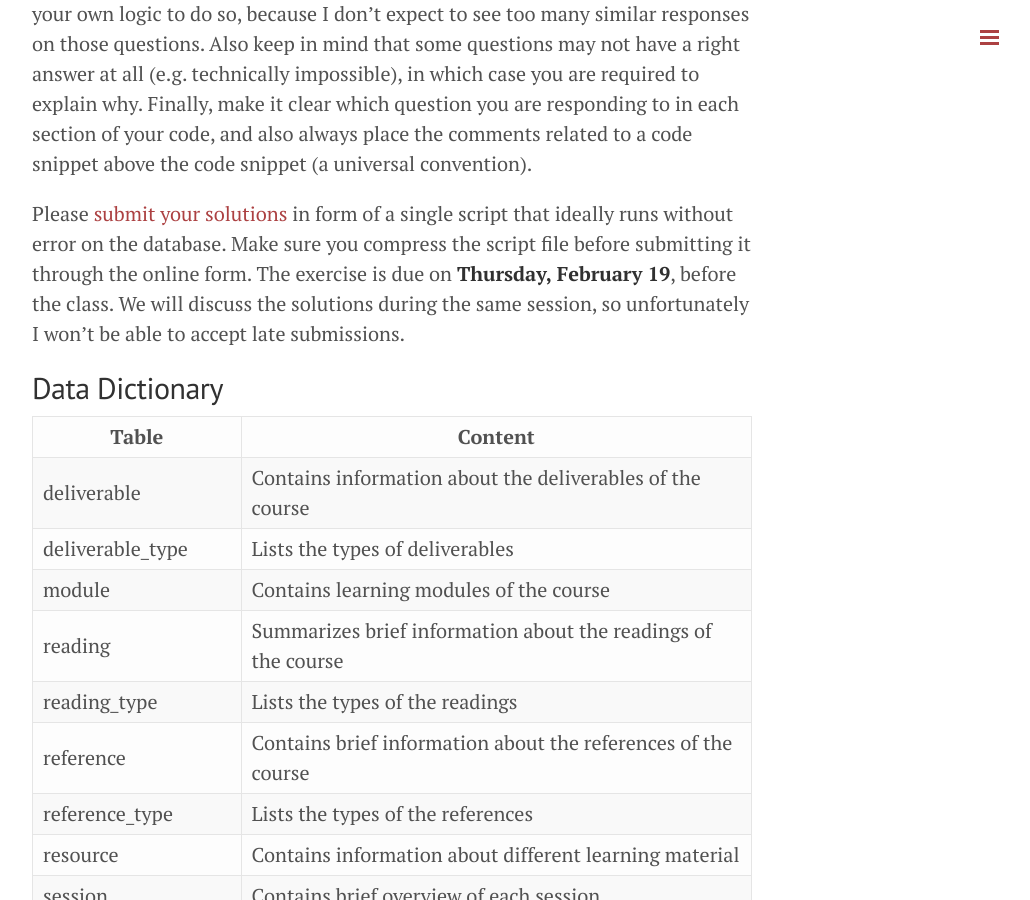
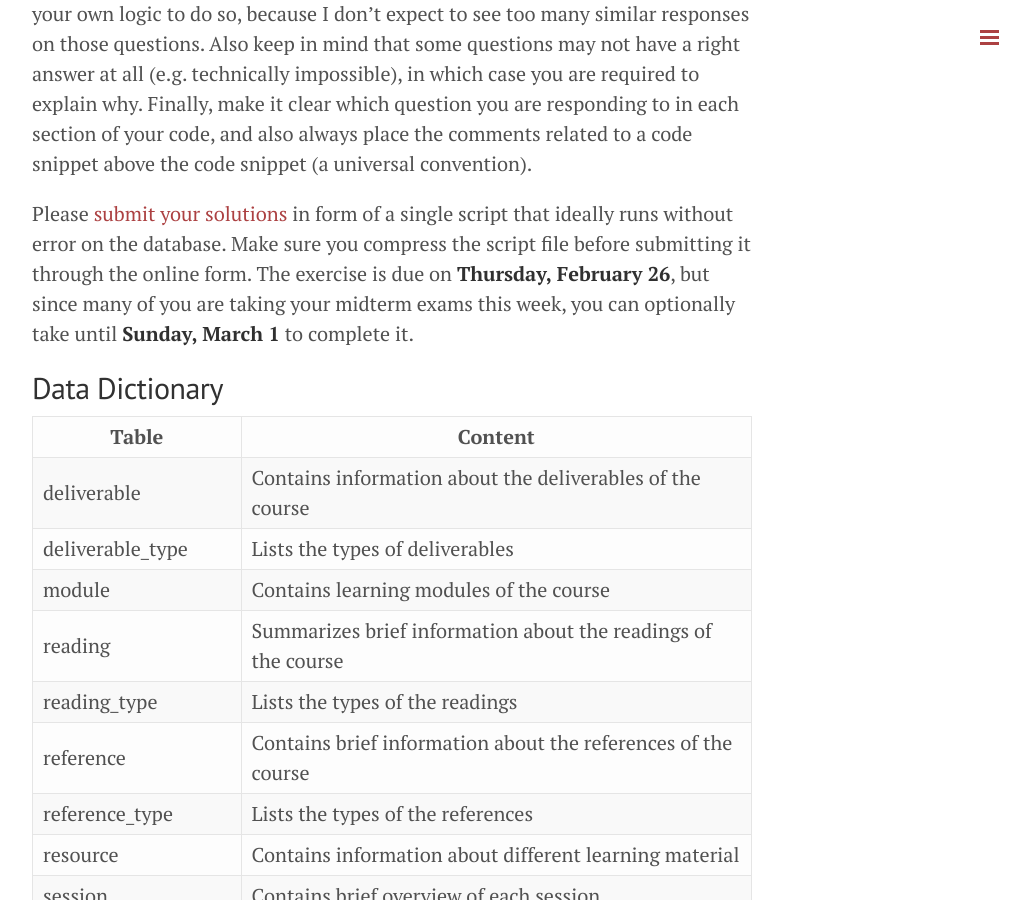
Before and after one commit to retrography/data-management, a Jekyll site: the page built from exercises/exercise_02.markdown, in a window 1280 px wide and 900 px high, scrolled down 721 px. Shown: the whole window, without its empty margins (248-1278 px from the left). Built offline with Jekyll 4.4.1, drawn with Linux system fonts in a browser that asks for light colours; Markdown is read by kramdown in place of the engine named in the settings.

Commit message:
exercise date correction

```diff
--- a/exercises/exercise_02.markdown
+++ b/exercises/exercise_02.markdown
@@ -12,7 +12,7 @@ For this exercise you will be using the "course" database that you used during t
 Please comment your code duly and explain what you have done in the code. Having clear comments that show your understanding of coding concepts are more important for me than the code itself. Even if you can't manage to write down in code what you conceive in your head, explain it in comments. Make sure you don't send me a perfectly running code with very little or no comments. Also be aware that most questions do not have a single best answer, and require you to suggest creative solutions that you find convincing. Make sure you rely on your own logic to do so, because I don't expect to see too many similar responses on those questions. Also keep in mind that some questions may not have a right answer at all (e.g. technically impossible), in which case you are required to explain why. Finally, make it clear which question you are responding to in each section of your code, and also always place the comments related to a code snippet above the code snippet (a universal convention).
 
 Please [submit your solutions]({{ site.baseurl }}/exercises/submission)
- in form of a single script that ideally runs without error on the database. Make sure you compress the script file before submitting it through the online form. The exercise is due on __Thursday, February 19__, before the class. We will discuss the solutions during the same session, so unfortunately I won't be able to accept late submissions.
+ in form of a single script that ideally runs without error on the database. Make sure you compress the script file before submitting it through the online form. The exercise is due on __Thursday, February 26__, but since many of you are taking your midterm exams this week, you can optionally take until __Sunday, March 1__ to complete it.
 
 ## Data Dictionary
 
```
